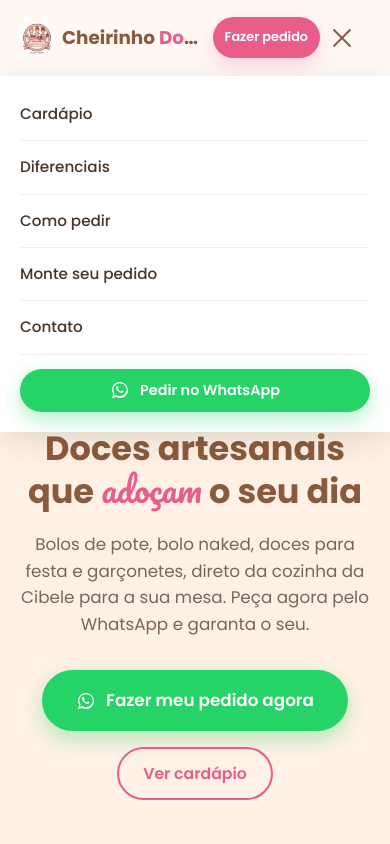
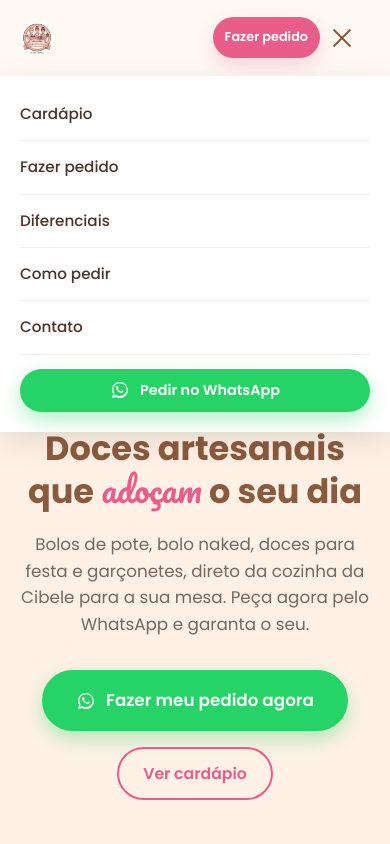
Before and after one commit to Developer-Couple/cheirinho-doceartesanal-landing, a plain HTML site: page index.html in a window 390 px wide. Both pictures are taken after a click on the button "Abrir menu". Shown: the top 844 px of the page. Drawn offline with Linux system fonts and the light colour scheme.

Commit message:
style: refine mobile header and menu order

```diff
--- a/css/styles.css
+++ b/css/styles.css
@@ -847,9 +847,7 @@ button:focus-visible {
   }
 
   .logo__text {
-    overflow: hidden;
-    text-overflow: ellipsis;
-    white-space: nowrap;
+    display: none;
   }
 
   .header__order-cta {
--- a/index.html
+++ b/index.html
@@ -64,9 +64,9 @@
 
       <nav class="nav" id="navMenu">
         <a href="#cardapio" class="nav__link">Cardápio</a>
+        <a href="#pedido" class="nav__link">Fazer pedido</a>
         <a href="#diferenciais" class="nav__link">Diferenciais</a>
         <a href="#como-pedir" class="nav__link">Como pedir</a>
-        <a href="#pedido" class="nav__link">Monte seu pedido</a>
         <a href="#contato" class="nav__link">Contato</a>
         <a href="https://wa.me/5535992200328?text=Ol%C3%A1%2C%20Cibele!%20Vim%20pelo%20site%20da%20Cheirinho%20Doce%20Artesanal%20e%20gostaria%20de%20fazer%20um%20pedido.%20Pode%20me%20ajudar%3F"
            class="btn btn--whatsapp nav__cta" target="_blank" rel="noopener" data-wa-cta="header">
```
